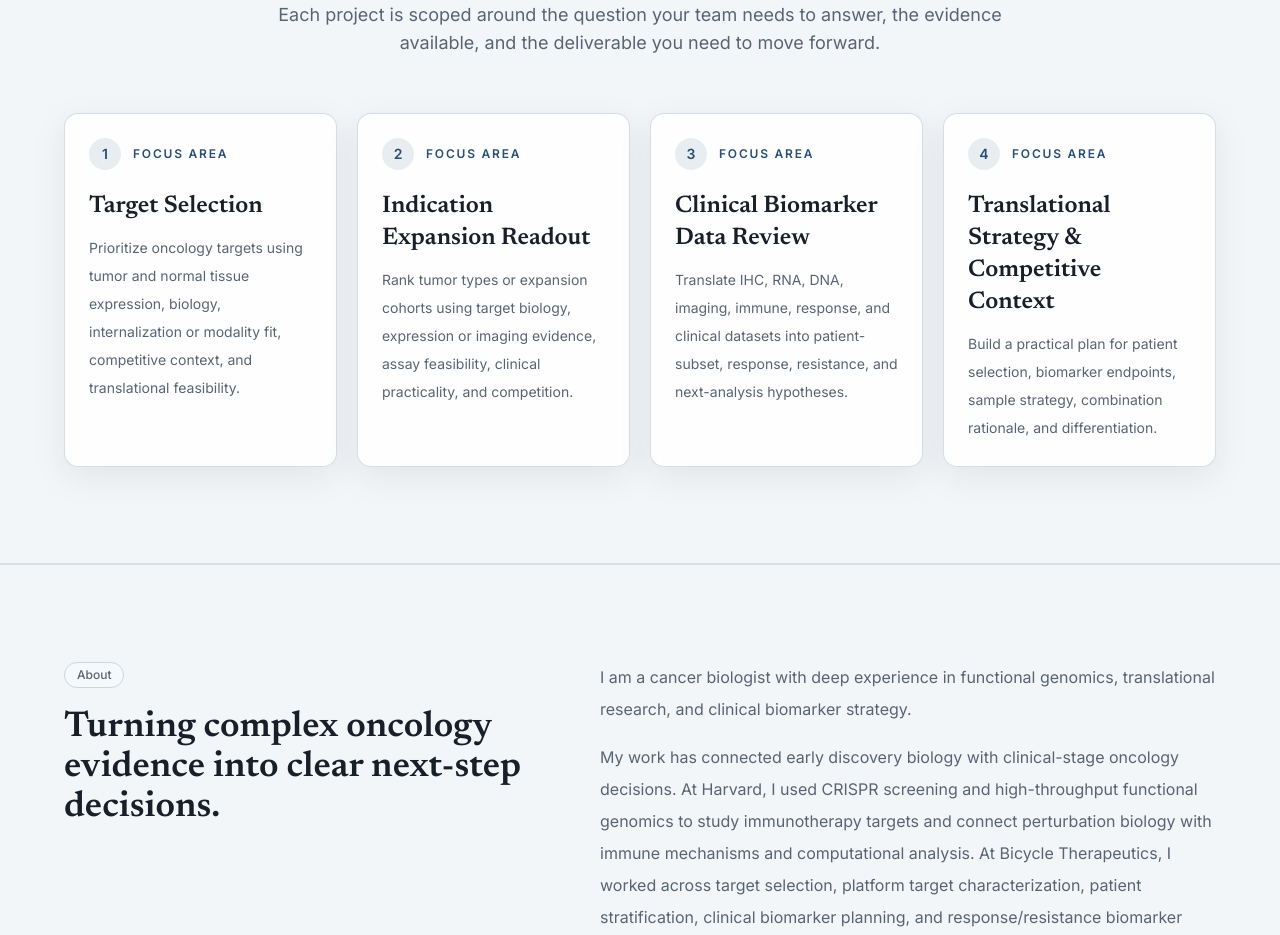
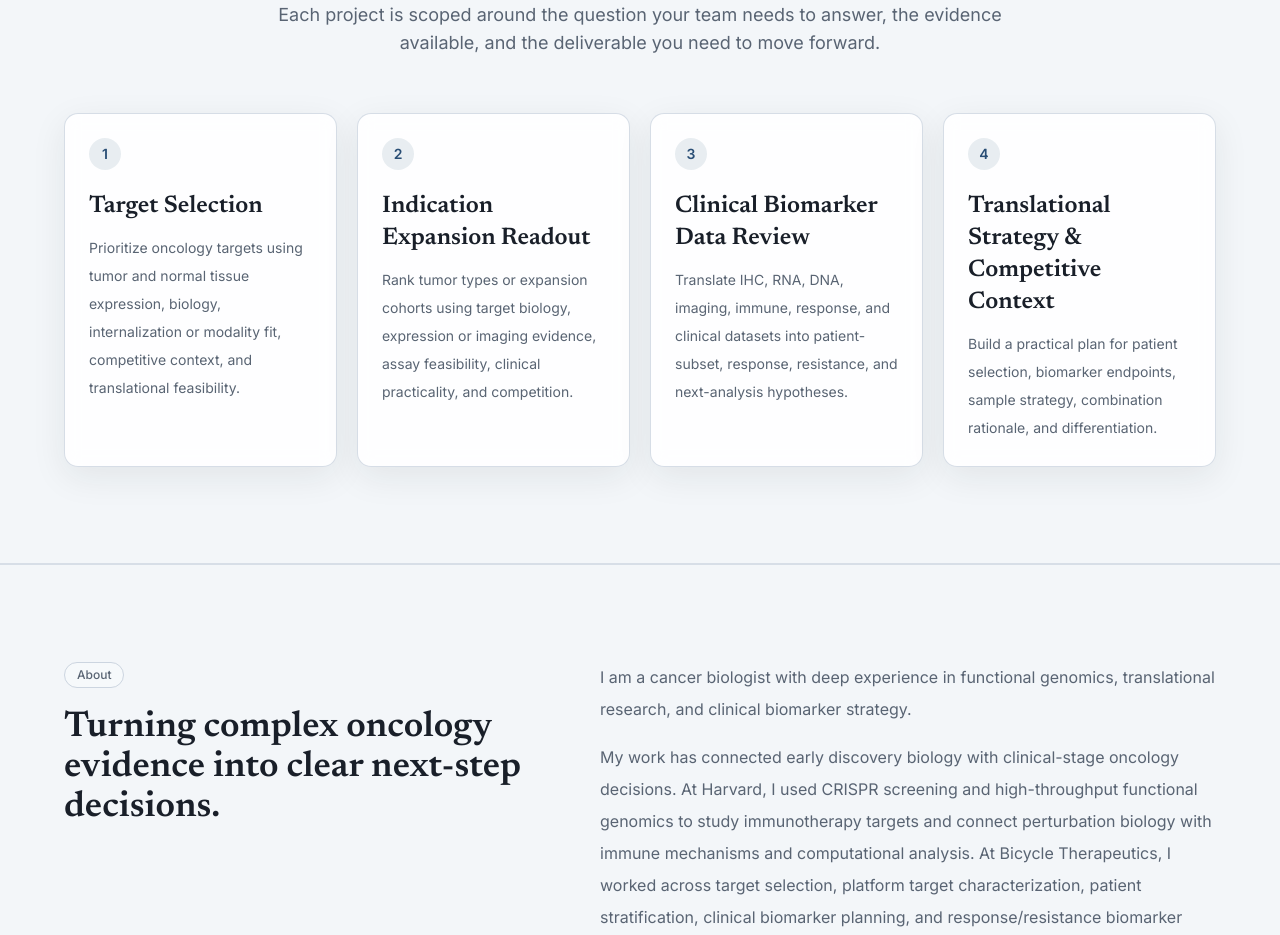
Before and after one commit to Qin-tjo/website, a Next.js app: page / in a window 1280 px wide. Shown: the part 1100-2035 px from the top of the page. Built offline with nearby package versions, Linux system fonts and the light colour scheme.

Commit message:
Remove repeated service label

```diff
--- a/src/components/services.tsx
+++ b/src/components/services.tsx
@@ -19,13 +19,10 @@ export function Services() {
           {siteConfig.services.map((service, index) => (
             <FadeIn key={service.title} delay={index * 0.05}>
               <Card className="h-full p-6">
-                <div className="flex items-center gap-3">
+                <div className="flex items-center">
                   <span className="grid h-8 w-8 shrink-0 place-items-center rounded-full bg-primary/10 text-sm font-semibold text-primary">
                     {index + 1}
                   </span>
-                  <p className="text-xs font-semibold uppercase tracking-[0.15em] text-primary">
-                    Focus area
-                  </p>
                 </div>
                 <h3 className="mt-5 font-serif text-2xl font-semibold text-foreground">
                   {service.title}
```
